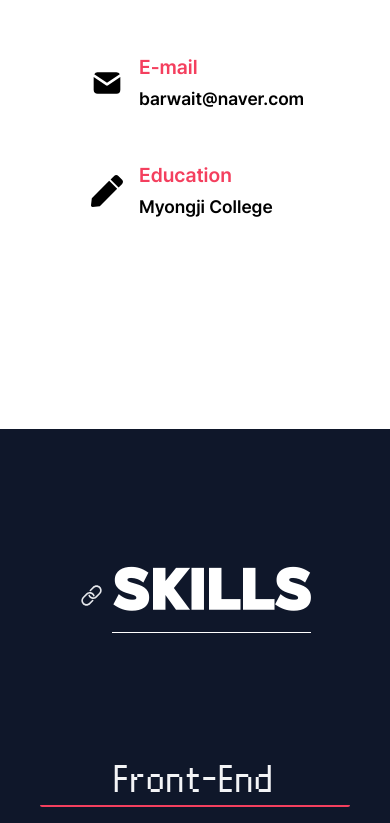
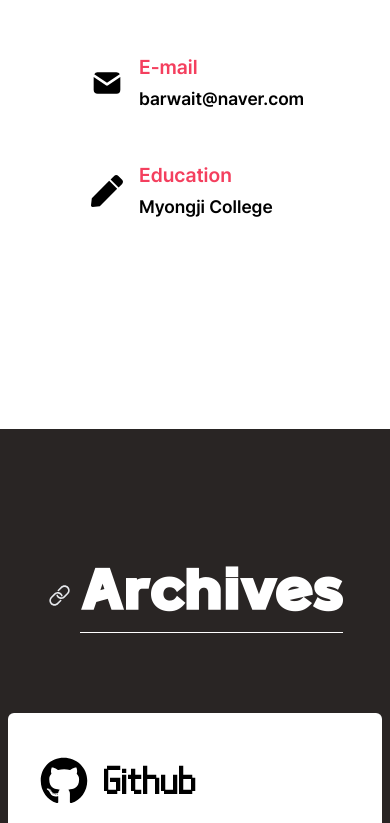
Before and after one commit to yoyobar/portfolio, a Next.js app: page / in a window 390 px wide. Shown: the part 1174-1997 px from the top of the page. Built offline with nearby package versions, Linux system fonts and the light colour scheme.

Commit message:
Feat: 포트폴리오 내용 수정

```diff
--- a/app/page.tsx
+++ b/app/page.tsx
@@ -2,25 +2,23 @@ import About from '@/components/about';
 import Archive from '@/components/archive';
 import Contact from '@/components/contact';
 import Footer from '@/components/footer';
-import Header from '@/components/header';
 import Intro from '@/components/intro';
 import Project from '@/components/project';
 import ScrollController from '@/components/ScrollController';
-import Skill from '@/components/skill';
+import { Analytics } from '@vercel/analytics/react';
 
 export default function Home() {
     return (
         <>
             <div className="font-pretendard">
                 <div className="scroll-end"></div>
-
                 <Intro />
                 <About />
-                <Skill />
                 <Archive />
                 <Project />
                 <Contact />
                 <Footer />
+                <Analytics />
             </div>
             <ScrollController />
         </>
--- a/components/about/index.tsx
+++ b/components/about/index.tsx
@@ -26,7 +26,7 @@ const About = () => {
                     <AboutList />
                 </div>
             </div>
-            <div className="skill-container"></div>
+            <div className="archive-container"></div>
         </>
     );
 };
--- a/components/header/index.tsx
+++ b/components/header/index.tsx
@@ -85,12 +85,6 @@ const Header = () => {
                         About me
                     </div>
                     <div
-                        onClick={skillScrollHandler}
-                        className="hover:text-rose-500 cursor-pointer text-gray-200 font-medium"
-                    >
-                        Skills
-                    </div>
-                    <div
                         onClick={archiveScrollHandler}
                         className="hover:text-rose-500 cursor-pointer text-gray-200 font-medium"
                     >
--- a/components/skill/SkillList.tsx
+++ /dev/null
@@ -1,62 +0,0 @@
-import React, { useRef } from 'react';
-import { motion, useInView } from 'framer-motion';
-import { coding } from '@/util/fonts';
-
-interface SkillItem {
-    icon: JSX.Element;
-    label: string;
-    progress: number;
-    learn: string;
-}
-
-interface SkillListProps {
-    data: SkillItem[];
-    title: string;
-}
-
-const SkillList = ({ title, data }: SkillListProps) => {
-    const sectionRef = useRef(null);
-    const inViewSection = useInView(sectionRef, { once: true });
-
-    return (
-        <div className="w-full relative z-10">
-            <div className="flex gap-2 border-b-2 border-b-rose-500 rounded-sm py-2 justify-center items-center mb-20 mt-20 text-3xl tracking-wider text-gray-100">
-                <div className={coding.className}>{title}</div>
-            </div>
-
-            <div
-                ref={sectionRef}
-                className="w-full grid grid-cols-1 md:grid-cols-2 lg:grid-cols-3 gap-x-4 gap-y-8 select-none"
-            >
-                {data.map((item, index) => (
-                    <motion.div
-                        whileHover={{ translateY: -5 }}
-                        whileTap={{ translateY: 5 }}
-                        key={index}
-                        className="cursor-pointer w-full rounded-md flex justify-start items-center gap-1 bg-slate-800 p-3"
-                    >
-                        {item.icon}
-                        <div className="flex flex-col gap-1 w-full">
-                            <div className="flex w-full">
-                                <div className="font-semibold text-gray-100 flex-grow">{item.label}</div>
-                                <div className="font-semibold text-gray-300">{item.learn}</div>
-                            </div>
-                            <div className="w-full h-2 bg-gray-200 rounded-md relative">
-                                <motion.div
-                                    initial={{ width: '0%' }}
-                                    animate={{
-                                        width: inViewSection ? `${item.progress}%` : '0%',
-                                    }}
-                                    transition={{ duration: 1.5, delay: index * 0.25, type: '' }}
-                                    className="absolute h-full left-0 top-0 bg-purple-500 rounded-sm"
-                                ></motion.div>
-                            </div>
-                        </div>
-                    </motion.div>
-                ))}
-            </div>
-        </div>
-    );
-};
-
-export default SkillList;
--- a/components/skill/index.tsx
+++ /dev/null
@@ -1,53 +0,0 @@
-'use client';
-import { IoIosLink } from 'react-icons/io';
-import * as constData from '@/app/config/const';
-import SkillList from './SkillList';
-import { aggro, coding } from '@/util/fonts';
-import { twMerge as tw } from 'tailwind-merge';
-
-const Skill = () => {
-    const scrollHandler = () => {
-        document.querySelector('.skill-container')?.scrollIntoView({
-            behavior: 'smooth',
-        });
-    };
-
-    return (
-        <>
-            <div className="relative w-full py-32 flex justify-center items-center bg-slate-900 h-fit">
-                <div className="px-10 mb-20 max-w-[1200px] w-full flex flex-col items-center justify-center">
-                    <div className="flex mb-10 gap-2 relative justify-center items-center">
-                        <div onClick={scrollHandler} className="cursor-pointer w-[25px] h-[25px]">
-                            <IoIosLink className="w-full h-full text-gray-200 hover:text-white" />
-                        </div>
-                        <div
-                            className={tw(
-                                'text-[50px] font-extrabold border-b border-b-white text-white',
-                                aggro.className
-                            )}
-                        >
-                            SKILLS
-                        </div>
-                    </div>
-                    <SkillList title="Front-End" data={constData.skillDataFE} />
-
-                    <SkillList title="Back-End" data={constData.skillDataBE} />
-                    <SkillList title="Version Control" data={constData.skillDataVC} />
-
-                    <SkillList title="Communication" data={constData.skillDataCM} />
-
-                    <SkillList title="Deployment" data={constData.skillDataDP} />
-                </div>
-                <div className="select-none hidden 2xl:flex absolute text-[200px] -rotate-[-14deg] -left-10 -bottom-14 text-white opacity-50 gap-2">
-                    <span className={coding.className}>
-                        S<span className="text-teal-500">K</span>ILLS
-                    </span>
-                    <span className="animate-flick">|</span>
-                </div>
-            </div>
-            <div className="archive-container"></div>
-        </>
-    );
-};
-
-export default Skill;
--- a/package.json
+++ b/package.json
@@ -14,6 +14,7 @@
         "@radix-ui/react-progress": "^1.1.0",
         "@radix-ui/react-slot": "^1.1.0",
         "@radix-ui/react-toast": "^1.2.1",
+        "@vercel/analytics": "^1.4.1",
         "class-variance-authority": "^0.7.0",
         "clsx": "^2.1.1",
         "embla-carousel-react": "^8.2.0",
```
Also changed, not shown: 1 other file (tests, documents, lock files or other folders).
